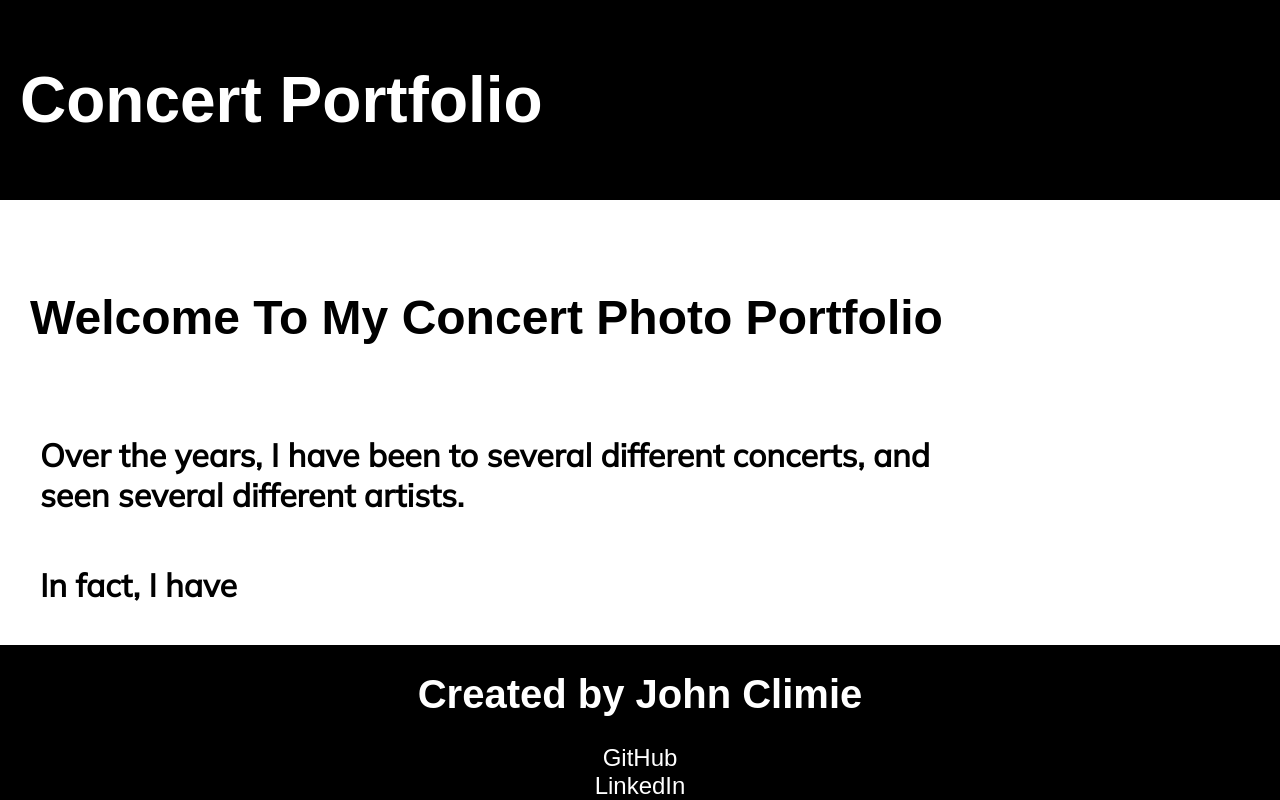
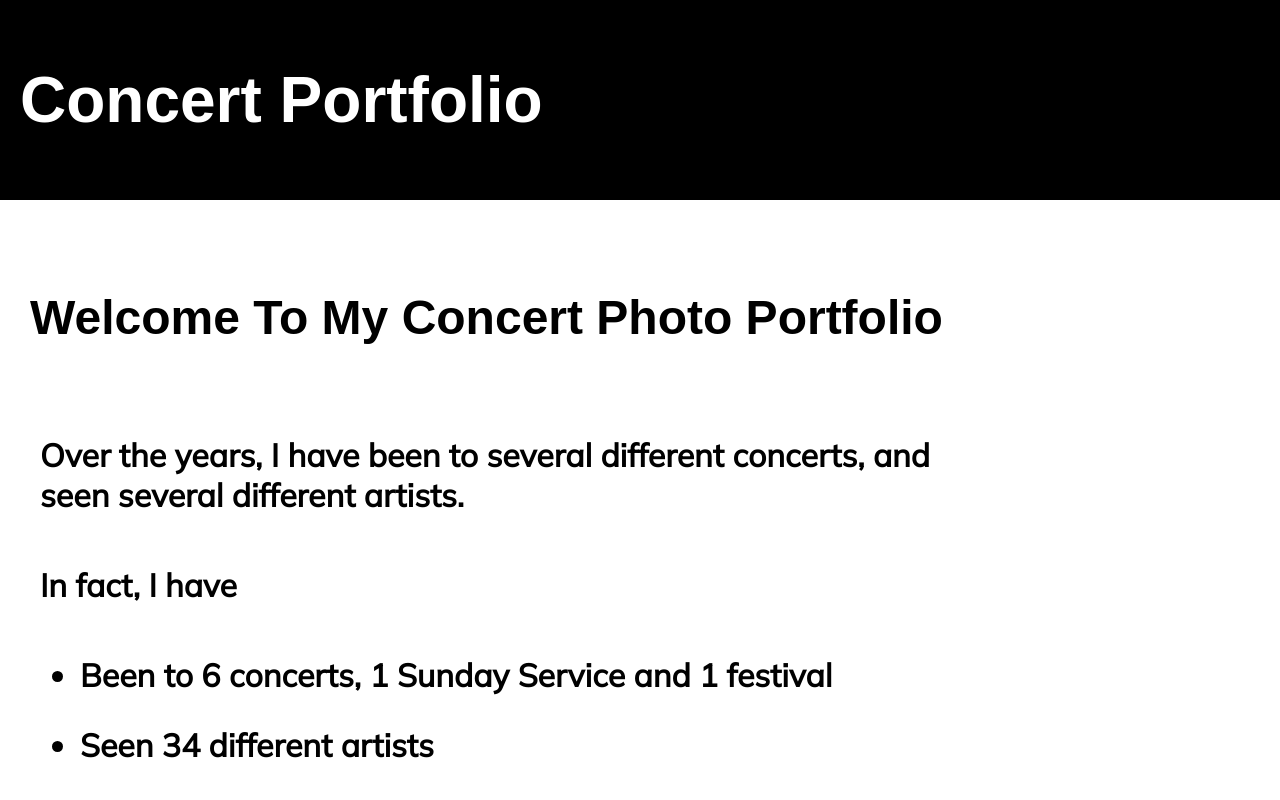
Before and after one commit to johnclimie/concertportfolio, a React (Create React App) app: page / in a window 1280 px wide. Built offline with nearby package versions, Linux system fonts and the light colour scheme; a web font is replaced by a local one.

Commit message:
Fixed overlapping footer

```diff
--- a/src/style.css
+++ b/src/style.css
@@ -100,7 +100,7 @@ html,body {
     text-align: center;
     align-self: flex-end;
     width: 100%;
-    position: fixed;
+    position: relative;
     bottom: 0;
 }
 
```
